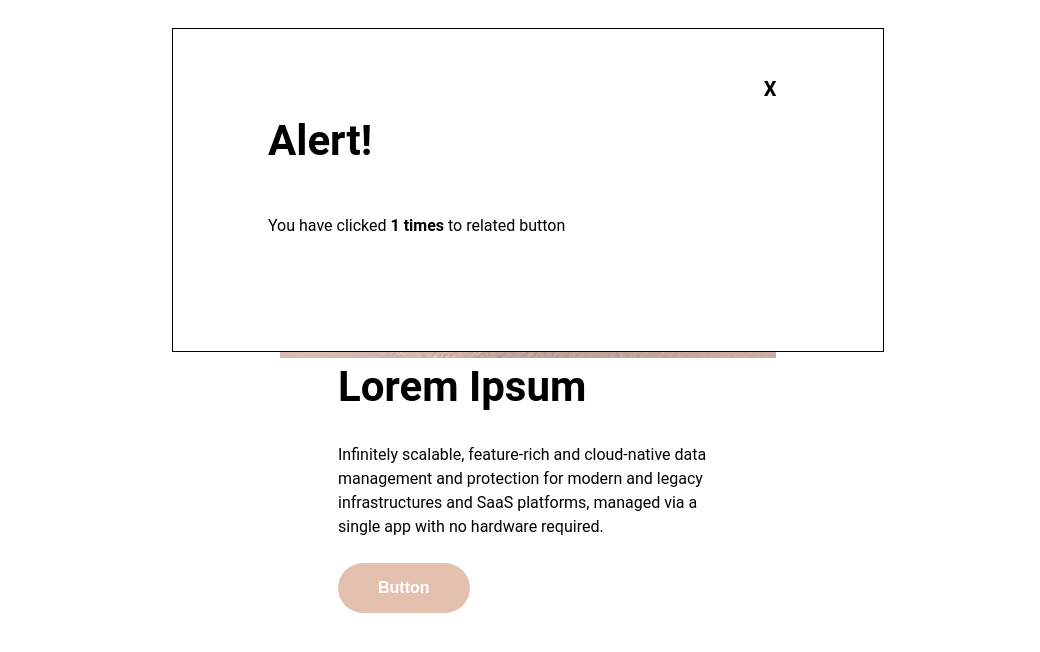
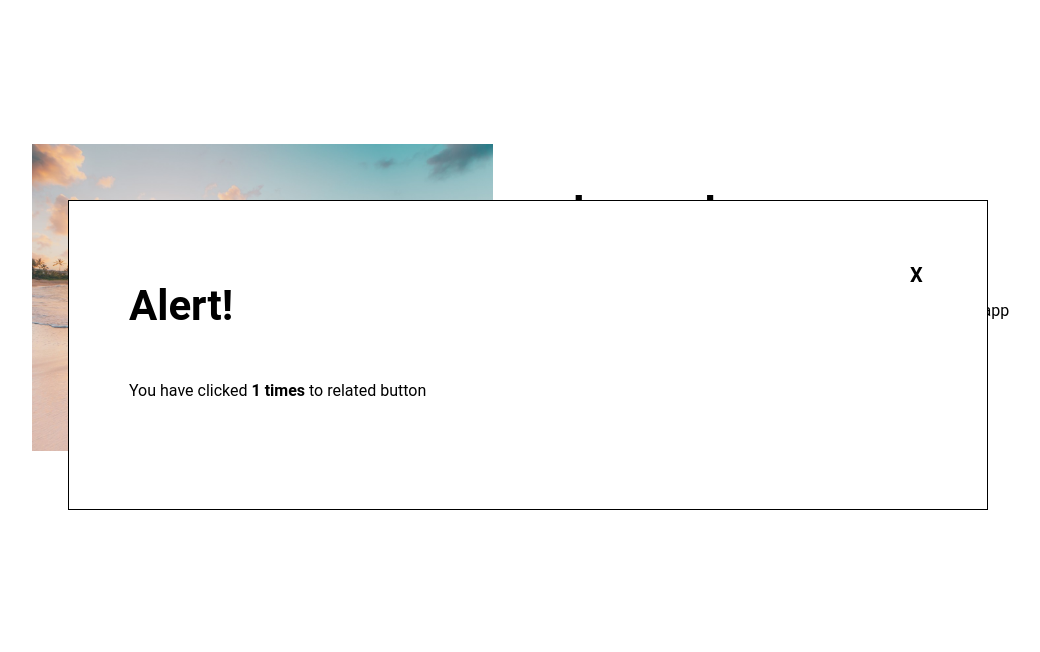
Before and after one commit to Balch95/recruitment-tasks, a website: page frontend-recruitment-task-master/index.html in a window 1280 px wide. Both pictures are taken after a click on the button "Button". Shown: the whole page, without its empty margins (112-1152 px from the left). Drawn offline with Linux system fonts and the light colour scheme.

Commit message:
stylowanie+js

```diff
--- a/frontend-recruitment-task-master/index.html
+++ b/frontend-recruitment-task-master/index.html
@@ -8,22 +8,23 @@
     <title>Łukasz Woźniak - Recruitment task</title>
 </head>
 <body>
+    <div id="pop-up" class="pop-up" style="visibility: hidden">
+        <span class="x">X</span>
+        <h2>Alert!</h2>
+        <p>You have clicked <span id="counter"></span> to related button</p>
+        <button id="reset">Reset</button>
+    </div>
+
     <section id="main-content" class="main-content">
         <div class="container">
             <div class="image col">
-                <img src="images/sean-o-KMn4VEeEPR8-unsplash_1_s6zmfh_c_scale,w_1400.jpg" alt="">
+                <img src="images/sean-o-KMn4VEeEPR8-unsplash_1_s6zmfh_c_scale,w_1400.jpg" width="505" height="330" alt="web image">
             </div>
             <div class="content col">
                 <h1>Lorem Ipsum </h1>
                 <p>Infinitely scalable, feature-rich and cloud-native data management and protection for modern and legacy infrastructures and SaaS platforms, managed via a single app with no hardware required.</p>
                 <button id="button">Button</button>
             </div>
-            <div id="pop-up" class="pop-up" style="visibility: hidden">
-                <span class="x">X</span>
-                <h2>Alert!</h2>
-                <p>You have clicked <span id="counter"></span> to related button</p>
-                <button id="reset">Reset</button>
-            </div>
         </div>
 
     </section>
--- a/frontend-recruitment-task-master/src/js/main.js
+++ b/frontend-recruitment-task-master/src/js/main.js
@@ -54,7 +54,6 @@ document.getElementById("button").addEventListener("click", (e) => {
     document.getElementById("pop-up").style.visibility = "visible";
     buttonResetSet(clickValue);
     localStorage.setItem('click', clickValue);
-    console.log(clickValue)
 });
 
 document.addEventListener("click", () => {
@@ -65,3 +64,6 @@ document.addEventListener("click", () => {
 document.getElementById("pop-up").addEventListener("click", (e) => {
     e.stopPropagation();
 });
+document.getElementById("button").addEventListener("click", (e) => {
+    e.stopPropagation();
+});
--- a/frontend-recruitment-task-master/src/scss/base/_global.scss
+++ b/frontend-recruitment-task-master/src/scss/base/_global.scss
@@ -1,8 +1,10 @@
-
+*{
+    box-sizing: border-box;
+}
 body{
     font-family: $primary-font;
 }
 
-.visibility{
-    visibility: visible;
+.blurp{
+    filter: blur(1px);
 }
--- a/frontend-recruitment-task-master/src/scss/layout/_container.scss
+++ b/frontend-recruitment-task-master/src/scss/layout/_container.scss
@@ -1,22 +1,26 @@
 .container{
-    width: 1440px;
+    max-width: 1440px;
     display: flex;
     align-items: center;
-    padding: 96px 230px;
-    .col{
-        padding-left: 95px;
-    }
+    padding: 96px;
+    margin: auto;
+   .col{
+       padding: 40px;
+   }
 }
 
+@media all and (max-width: $large){
+    .container{
+        flex-direction: column;
+        }
+}
 
-
-@media all and (max-width: $extra-large){
+@media all and (max-width: $medium){
     .container{
         flex-direction: column;
         width: auto;
-        padding: 20px;
         .col{
-            padding-left: 0px;
+            padding: 10px;
         }
     }
 }
--- a/frontend-recruitment-task-master/src/scss/layout/_main-content.scss
+++ b/frontend-recruitment-task-master/src/scss/layout/_main-content.scss
@@ -1,14 +1,11 @@
 .main-content{
     .image{
         img{
-            position: relative;
-            width: 505px;
-            height: 330px;
+            height: auto;
+            width: 100%;
         }
     }
     .content{
-        max-width: 380px;
-        max-height: 250px;
         h1{
             font-size: 42px;
             margin: 0px;
@@ -16,74 +13,8 @@
         p{
             font-size: $basic-font-size;
             line-height: 24px;
-            margin: 32px 0px 24px 0px;
         }
 
     }
 
-
-
-
-    .pop-up{
-        width: 920px;
-        height: 210px;
-        display: flex;
-        justify-content: center;
-        flex-direction: column;
-        background-color: #fff;
-        position: absolute;
-        border: solid 1px black;
-        padding: 56px 95px;
-        z-index: 100;
-        .x{
-            position: absolute;
-            top: 15%;
-            right: 15%;
-            font-size: 20px;
-            font-weight: 700;
-            &:hover{
-                color: rgb(88, 85, 85);
-                cursor: pointer;
-            }
-        }
-        h2{
-            font-size: 42px;
-        }
-        p{
-            font-size: $basic-font-size;
-            span{
-                font-weight: 700;
-            }
-        }
-        button{
-            width: 128px;
-            height: 48px;
-        }
-    }
 }
-
-@media all and (max-width: $extra-large){
-    .main-content{
-        .image{
-            img{
-                max-height: 330px;
-                width: 100%;
-                height: 100%;
-            }
-        }
-        .pop-up{
-            width: 520px;
-            height: 210px;
-        }
-    }
-}
-
-@media all and (max-width: $medium){
-   .main-content{
-    .pop-up{
-        width: 250px;
-        height: 140px;
-    }
-   }
-
-}
--- /dev/null
+++ b/frontend-recruitment-task-master/src/scss/layout/_popup.scss
@@ -0,0 +1,40 @@
+.pop-up{
+    max-width: 920px;
+    max-height: 310px;
+    display: flex;
+    justify-content: center;
+    flex-direction: column;
+    background-color: #fff;
+    border: solid 1px black;
+    position: absolute;
+    top: 25%;
+    left: 0;
+    right: 0;
+    margin-left: auto;
+    margin-right: auto;
+    padding: 60px;
+    .x{
+        position: absolute;
+        top: 20%;
+        right: 7%;
+        font-size: 20px;
+        font-weight: 700;
+        &:hover{
+            color: rgb(88, 85, 85);
+            cursor: pointer;
+        }
+    }
+    h2{
+        font-size: 42px;
+    }
+    p{
+        font-size: $basic-font-size;
+        span{
+            font-weight: 700;
+        }
+    }
+    button{
+        width: 128px;
+        height: 48px;
+    }
+}
--- a/frontend-recruitment-task-master/src/scss/main.scss
+++ b/frontend-recruitment-task-master/src/scss/main.scss
@@ -3,6 +3,7 @@
 
 @import 'base/global';
 
+@import 'layout/popup';
 @import 'layout/container';
 @import 'layout/main-content';
 
```
Also changed, not shown: frontend-recruitment-task-master/src/css/main.css, 1 other file.
